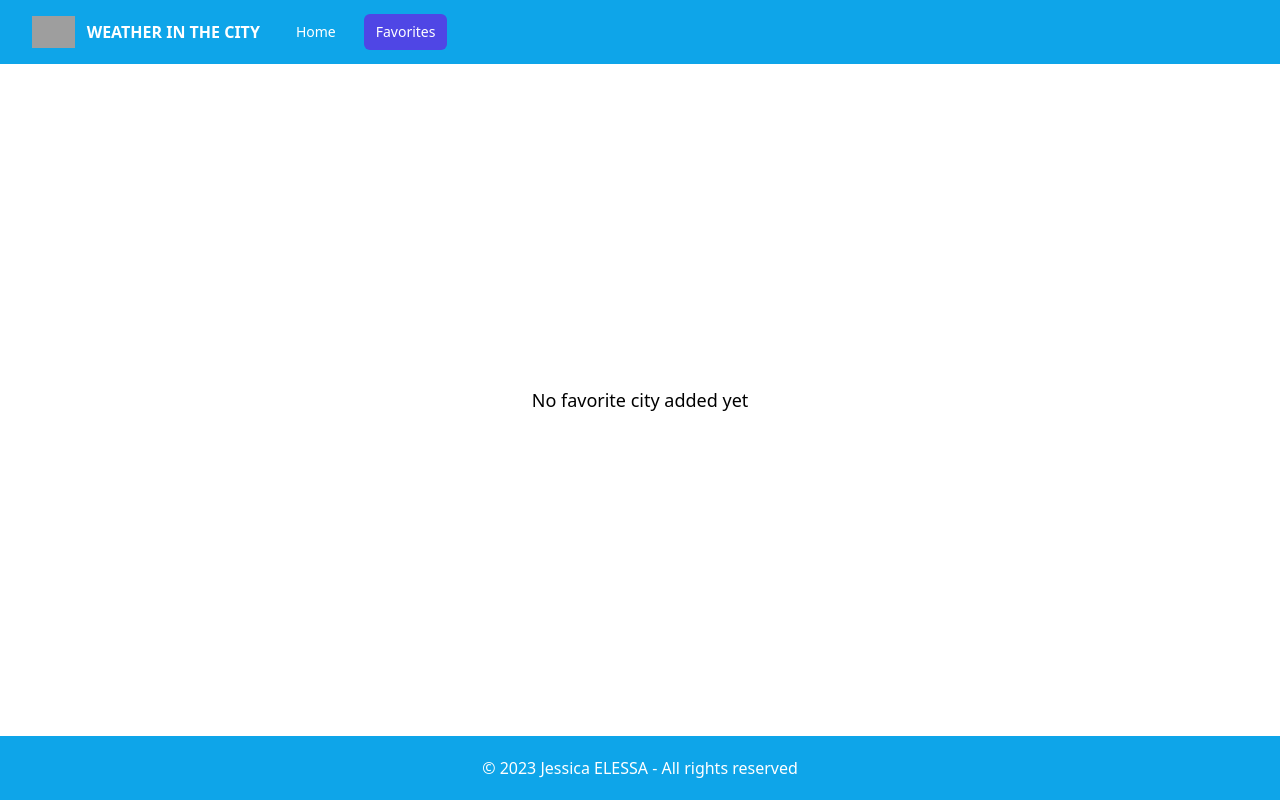
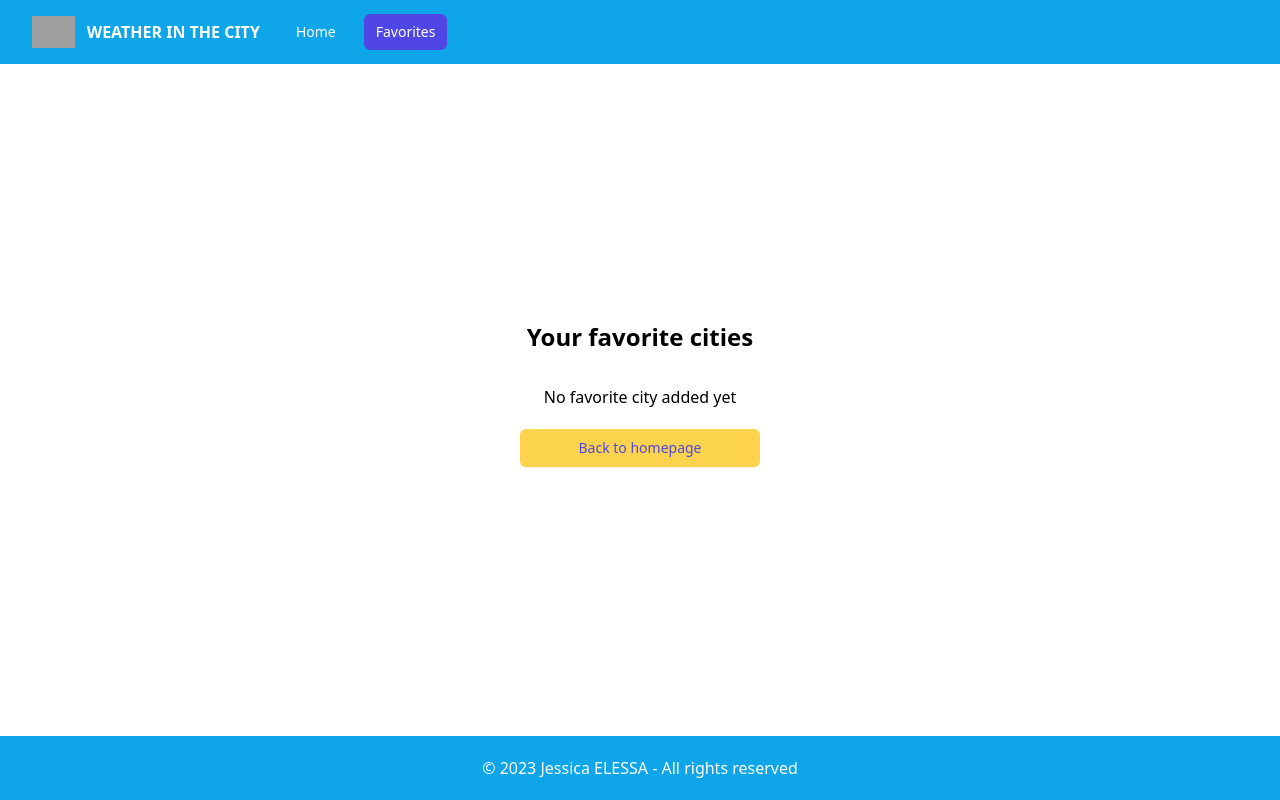
Before and after one commit to jesselessa/weather-app-react-node, a React (Vite) app: page /favorites in a window 1280 px wide. Built offline with nearby package versions, Linux system fonts and the light colour scheme; grey boxes are pictures that could not be loaded.

Commit message:
added loading status variables in Context and improved styles of components

```diff
--- a/src/App.jsx
+++ b/src/App.jsx
@@ -3,7 +3,7 @@ import { ToastContainer } from "react-toastify";
 import "react-toastify/dist/ReactToastify.css";
 import "./App.css";
 
-//Pages and components
+// Pages and components
 import Home from "./pages/Home.jsx";
 import Favorites from "./pages/Favorites.jsx";
 import Navbar from "./components/Navbar.jsx";
@@ -22,7 +22,7 @@ function App() {
           <Footer />
         </BrowserRouter>
       </div>
-      <ToastContainer />
+      <ToastContainer autoClose={1500} draggable={false} />
     </>
   );
 }
--- a/src/components/Form.jsx
+++ b/src/components/Form.jsx
@@ -8,8 +8,15 @@ import { CityContext } from "../contexts/cityContext.jsx";
 export default function Form() {
   const [buttonClick, setButtonClick] = useState("buttonFetch");
 
-  const { city, setCity, setCityData, favoriteCities, setFavoriteCities } =
-    useContext(CityContext);
+  const {
+    city,
+    setCity,
+    cityData,
+    setCityData,
+    setIsLoading,
+    favoriteCities,
+    setFavoriteCities,
+  } = useContext(CityContext);
 
   const handleSubmit = (e) => {
     e.preventDefault();
@@ -17,11 +24,15 @@ export default function Form() {
     if (city) {
       // First button : API call
       if (buttonClick === "buttonFetch") {
-        fetchCityData(city, setCityData, toast);
+        fetchCityData(city, setCityData, setIsLoading, toast);
       }
 
       /// Second button : Add to favorites
       else {
+        if (!cityData) {
+          toast.error("Use 'Search' button first before adding a city.");
+          return;
+        }
         // Reminder : indexOf() returns -1 when searched element is not in array
         if (favoriteCities.indexOf(city) !== -1) {
           toast.error("You already saved this city in your Favorites list !");
@@ -31,12 +42,10 @@ export default function Form() {
               "You can't save more than three cities in your Favorites list !"
             );
           } else {
-            // Create a copy of favoriteCities and add city (value in input field) in the new array
             const copyFavoriteCities = [...favoriteCities, city];
 
             // Update state of favoriteCities
             setFavoriteCities(copyFavoriteCities);
-            console.log("copyFavoriteCities in Form.jsx", copyFavoriteCities);
 
             // Update LS
             localStorage.setItem(
@@ -44,6 +53,9 @@ export default function Form() {
               JSON.stringify(copyFavoriteCities)
             );
             toast.success("The city has been added to your Favorites list.");
+
+            // Reset form
+            setCity("");
           }
         }
       }
@@ -62,7 +74,7 @@ export default function Form() {
   };
 
   return (
-    <form onSubmit={handleSubmit} className="w-3/4 md:w-1/2 mx-auto">
+    <form onSubmit={handleSubmit} className="w-full md:w-1/2 mx-auto">
       <div className="mt-1 relative rounded-md shadow-sm">
         <input
           className="form-control
@@ -87,11 +99,11 @@ export default function Form() {
         />
       </div>
 
-      <div className="flex flex-col md:flex-row justify-around pt-5">
+      <div className="flex flex-col md:flex-row justify-around p-5 gap-x-3">
         <button
           type="submit"
           id="buttonFetch"
-          className="inline-flex items-center justify-center px-3 py-2 mb-2 border border-transparent rounded-md shadow-sm text-sm font-medium text-white bg-indigo-600 hover:bg-amber-300 hover:text-indigo-600 focus:outline-none focus:ring-2 focus:ring-offset-2 focus:ring-indigo-500"
+          className="md:w-36 inline-flex items-center justify-center py-2 mb-2 border border-transparent rounded-md shadow-sm text-sm font-medium text-white bg-indigo-600 hover:bg-amber-300 hover:text-indigo-600 focus:outline-none focus:ring-2 focus:ring-offset-2 focus:ring-indigo-500"
           onClick={handleClick}
         >
           Search
@@ -100,8 +112,7 @@ export default function Form() {
         <button
           type="submit"
           id="buttonFavorite"
-          className="inline-flex items-center justify-center px-4 py-2 mb-2 border border-transparent rounded-md shadow-sm text-sm font-medium text-white bg-indigo-600 hover:text-indigo-600
-        hover:bg-amber-300 focus:outline-none focus:ring-2 focus:ring-offset-2 focus:ring-indigo-500"
+          className="md:w-36 inline-flex items-center justify-center py-2 mb-2 border border-transparent rounded-md shadow-sm text-sm font-medium text-white bg-indigo-600 hover:bg-amber-300 hover:text-indigo-600 focus:outline-none focus:ring-2 focus:ring-offset-2 focus:ring-indigo-500"
           onClick={handleClick}
         >
           Add to favorites
--- a/src/contexts/cityContext.jsx
+++ b/src/contexts/cityContext.jsx
@@ -4,6 +4,7 @@ export const CityContext = createContext();
 
 export const CityContextProvider = ({ children }) => {
   const [city, setCity] = useState("");
+  const [isLoading, setIsLoading] = useState(true);
   const [cityData, setCityData] = useState(null);
   const [favoriteCities, setFavoriteCities] = useState(
     JSON.parse(localStorage.getItem("favoriteCities")) || []
@@ -12,6 +13,8 @@ export const CityContextProvider = ({ children }) => {
   const value = {
     city,
     setCity,
+    isLoading,
+    setIsLoading,
     cityData,
     setCityData,
     favoriteCities,
--- a/src/pages/Favorites.jsx
+++ b/src/pages/Favorites.jsx
@@ -1,9 +1,40 @@
-import React, { useContext } from "react";
+import { useContext, useEffect } from "react";
+import { useNavigate } from "react-router-dom";
+import { fetchCityData } from "../utils/callAPI.js";
+
+// Component
 import CityCard from "../components/CityCard.jsx";
+
+// Context
 import { CityContext } from "../contexts/cityContext.jsx";
 
 export default function Favorites() {
-  const { favoriteCities, setFavoriteCities } = useContext(CityContext);
+  const {
+    isLoading,
+    setIsLoading,
+    favoriteCities,
+    setFavoriteCities,
+    setCityData,
+  } = useContext(CityContext);
+
+  const navigate = useNavigate();
+
+  // Fetch data from localStorage on component mount
+  useEffect(() => {
+    const storedFavorites = JSON.parse(localStorage.getItem("favoriteCities"));
+    console.log("Stored favorites:", storedFavorites);
+
+    if (storedFavorites && Array.isArray(storedFavorites)) {
+      // Update data for every favorite city
+      storedFavorites.forEach(async (city) => {
+        setIsLoading(true);
+        await fetchCityData(city, setCityData, setIsLoading);
+        setIsLoading(false);
+      });
+
+      setFavoriteCities(storedFavorites);
+    }
+  }, [setCityData, setFavoriteCities, setIsLoading]);
 
   // Remove favorite button
   const removeFromFavorites = (cityName) => {
@@ -15,12 +46,34 @@ export default function Favorites() {
   };
 
   return (
-    <div className="py-3 flex flex-col justify-between lg:flex-row lg:justify-around">
-      {favoriteCities.length !== 0 && (
+    <div className="container mx-auto min-h-fit flex flex-col justify-around items-center p-3">
+      <h2 className="text-2xl text-center font-bold mb-5">
+        Your favorite cities
+      </h2>
+
+      <div className="flex flex-col lg:flex-row justify-around items-center px-2 py-3">
+        {favoriteCities.length === 0 ? (
+          <div className="flex flex-col items-center">
+            <p className="text-center mb-5">No favorite city added yet</p>
+
+            <button
+              type="button"
+              className="w-full md:w-60 inline-flex justify-center items-center  py-2 border border-transparent rounded-md shadow-sm text-sm font-medium  text-indigo-600 bg-amber-300  hover:bg-indigo-600 hover:text-white"
+              onClick={() => navigate("/")}
+            >
+              Back to homepage
+            </button>
+          </div>
+        ) : (
+          <div className="py-3 flex flex-col justify-between lg:flex-row lg:justify-around lg:gap-x-8">
+            {isLoading ? (
+              <p className="text-center text-lg">Loading...</p>
+            ) : (
               <>
                 {favoriteCities.map((cityName, index) => (
                   <CityCard
                     key={index}
+                    index={index}
                     cityName={cityName}
                     onRemove={() => removeFromFavorites(cityName)}
                     showRemoveButton={true}
@@ -28,10 +81,9 @@ export default function Favorites() {
                 ))}
               </>
             )}
-
-      {favoriteCities.length === 0 && (
-        <p className="text-center text-lg">No favorite city added yet</p>
+          </div>
         )}
+      </div>
     </div>
   );
 }
--- a/src/pages/Home.jsx
+++ b/src/pages/Home.jsx
@@ -8,18 +8,28 @@ import CityCard from "../components/CityCard.jsx";
 import { CityContext } from "../contexts/cityContext.jsx";
 
 export default function Home() {
-  const { cityData } = useContext(CityContext);
+  const { isLoading, cityData } = useContext(CityContext);
 
   return (
-    <div className="container mx-auto px-5 pt-3 min-h-fit flex flex-col justify-around">
-      <h2 className="text-3xl font-bold mb-3 text-center">
+    <div className="container mx-auto min-h-fit flex flex-col justify-between p-3">
+      <h2 className="text-2xl text-center font-bold mb-3">
         Get weather data from any city !
       </h2>
 
       <Form />
 
-      <div className="flex flex-row justify-around m-4">
-        {cityData && <CityCard />}
+      <div className="flex flex-col justify-around items-center m-4">
+        {cityData ? (
+          <>
+            {isLoading ? (
+              <p className="text-center text-lg">Loading...</p>
+            ) : (
+              <CityCard />
+            )}
+          </>
+        ) : (
+          <>{null}</>
+        )}
       </div>
     </div>
   );
--- a/src/utils/callAPI.js
+++ b/src/utils/callAPI.js
@@ -1,4 +1,6 @@
-export const fetchCityData = async (city, setCityData, toast) => {
+import { toast } from "react-toastify";
+
+export const fetchCityData = async (city, setCityData, setIsLoading) => {
   const url = `http://localhost:5000/data/${city}`;
 
   try {
@@ -13,10 +15,11 @@ export const fetchCityData = async (city, setCityData, toast) => {
     if (data.cod === "404") {
       toast.error("Enter a valid city name.");
     } else {
-      console.log("City data:", data);
       setCityData(data);
+      setIsLoading(false); // End of loading
     }
   } catch (error) {
     console.error("Failed to fetch city data:", error);
+    setIsLoading(false); // End of loading if error
   }
 };
```
Also changed, not shown: src/components/CityCard.jsx (+7 -7 lines). Lines whose indentation alone changed are shown as unchanged.
